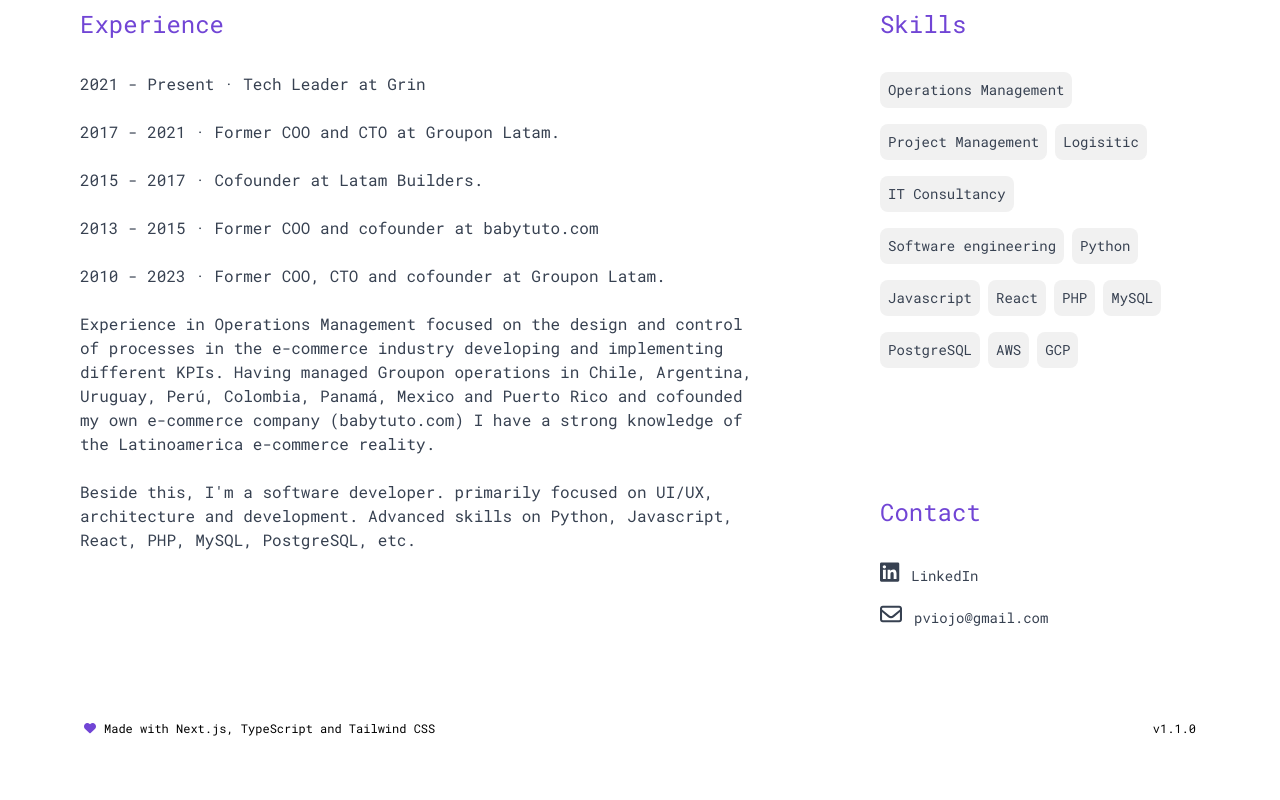
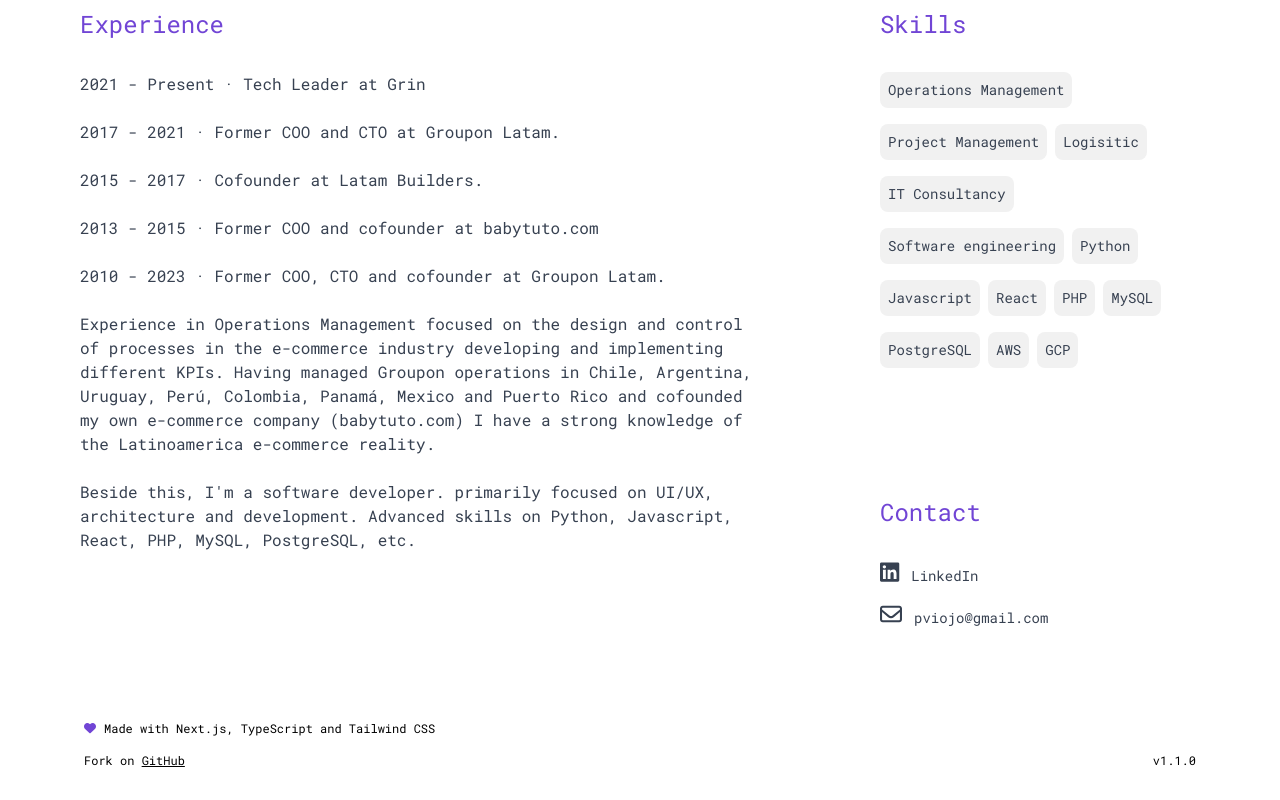
Before and after one commit to pviojo/portfolio, a Next.js app: page / in a window 1280 px wide. Shown: the part 451-1251 px from the top of the page. Before the commit the page ends 1219 px from the top, so only its background shows below. Built offline with nearby package versions, Linux system fonts and the light colour scheme.

Commit message:
Add README and github link

```diff
--- a/src/app/layout.tsx
+++ b/src/app/layout.tsx
@@ -51,12 +51,20 @@
           </div>
           {children}
           <div className="mb-5">
-            <div className="inner p-3 px-11 flex justify-between">
+            <div className="inner p-3 px-11 flex justify-between items-end">
               <div className='text-xs'>
                 <FontAwesomeIcon icon={faHeart}
                   className='mr-2 color-purple'
                 />
-                Made with Next.js, TypeScript and Tailwind CSS</div>
+                Made with Next.js, TypeScript and Tailwind CSS
+                <br />
+                <br />
+                Fork on
+                {' '}
+                <a className="underline" href="https://github.com/pviojo/portfolio" target='_blank' rel="noreferrer">
+                  GitHub
+                </a>
+              </div>
               <div className='text-xs'>v{pjson.version}</div>
             </div>
           </div>
```
Also changed, not shown: 1 other file (tests, documents, lock files or other folders).
